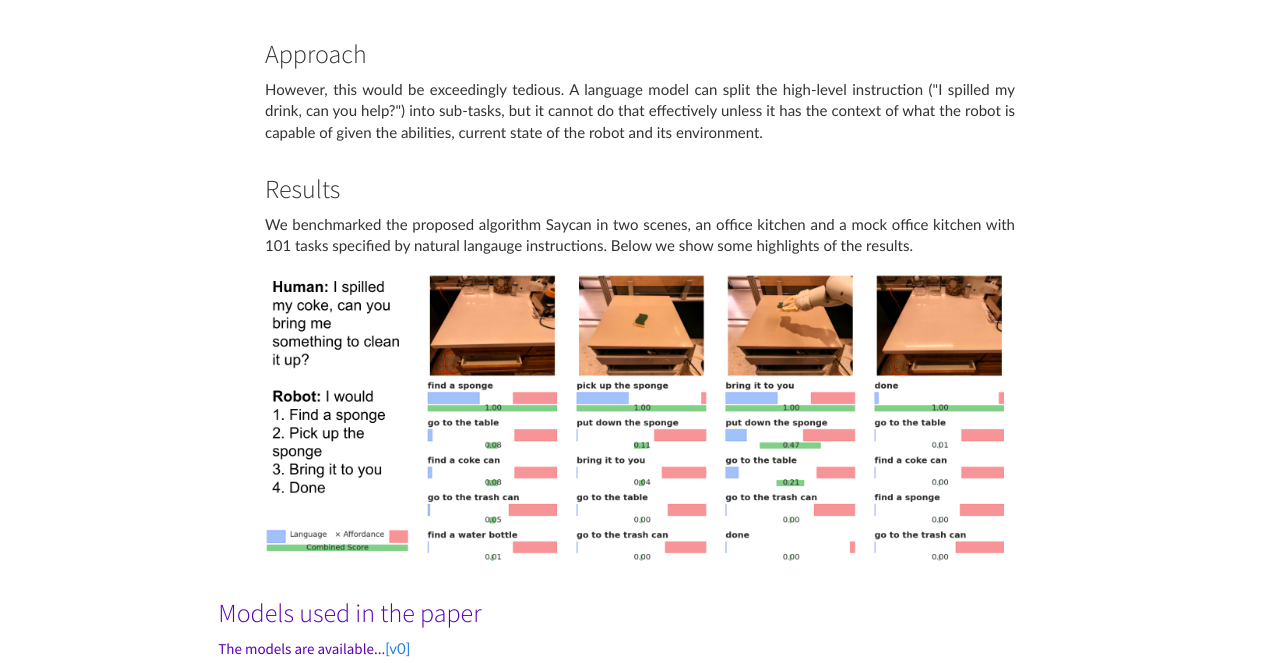
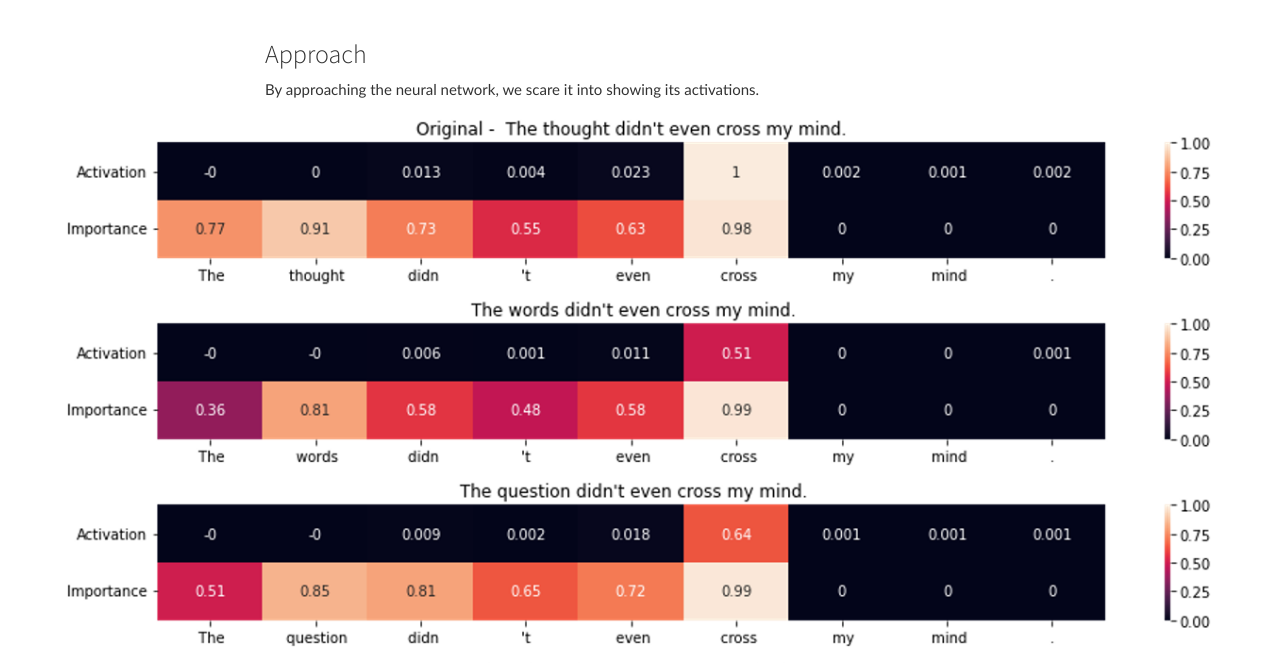
Before and after one commit to apartresearch/Neuron2Graph, a plain HTML site: page index.html in a window 1280 px wide. Shown: the part 1185-1848 px from the top of the page. Drawn offline with nearby package versions, Linux system fonts and the light colour scheme; some packages are replaced by stand-ins of ours; a script that the page names is missing.

Commit message:
Website init

```diff
--- a/index.html
+++ b/index.html
@@ -184,7 +184,7 @@
                 </h3>
                 <div class="text-center">
                     <div style="position:relative;padding-top:56.25%;">
-                        <iframe width="560" height="315" src="https://www.youtube.com/embed/ysFav0b472w" allowfullscreen style="position:absolute;top:0;left:0;width:100%;height:100%;"></iframe>
+                        <iframe width="560" height="315" src="https://www.youtube.com/embed/Th6vwOtUt3k" allowfullscreen style="position:absolute;top:0;left:0;width:100%;height:100%;"></iframe>
                     </div>
                 </div>
             </div>
@@ -198,8 +198,12 @@
                     Approach
                 </h3>
                 <p class="text-justify">
-            However, this would be exceedingly tedious. A language model can split the high-level instruction ("I spilled my drink, can you help?") into sub-tasks, but it cannot do that effectively unless it has the context of what the robot is capable of given the abilities, current state of the robot and its environment.
-            </div>
+By approaching the neural network, we scare it into showing its activations.          </div>
+
+<p style="text-align:center;">
+    <image src="img/Example.png"  class="img-responsive" height="600px">
+</p>
+
         </div>
 
 
@@ -209,20 +213,13 @@
                     Results
                 </h3>
 		<p class="text-justify">
-		We benchmarked the proposed algorithm Saycan in two scenes, an office kitchen and a mock office kitchen with 101 tasks specified by natural
-			langauge instructions. Below we show some highlights of the results.
+		We found that when we ran the code, the results came out.
 		</p>
 
                 <p style="text-align:center;">
-                    <image src="img/qualitative_1.png"  class="img-responsive" height="600px">
+                    <image src="img/graph_10_examples_n_20.png"  class="img-responsive" height="600px">
                 </p>
-
-
-	    </div>
-        </div>
-
-
-            </div>
+	        </div>
         </div>
 
 
@@ -250,8 +247,9 @@
                 <h3>
                     <font color="#5a00b4">Models used in the paper</font>
                 </h3>
-               <font color="#5a00b4">The models are available...<a href="https://github.com/say-can/say-can.github.io/tree/main/data">[v0]</a></font>
+               <font color="#5a00b4">The models are available...<a href="https://huggingface.co/gpt2">[gpt-2]</a></font>
             </div>
+            <br/><br/>
         </div>
 
 
```
Also changed, not shown: img/Example.png (renamed from Example.png), img/graph_10_examples_n_20.png (renamed from graph_10_examples_n_20.png), 1 other file.
